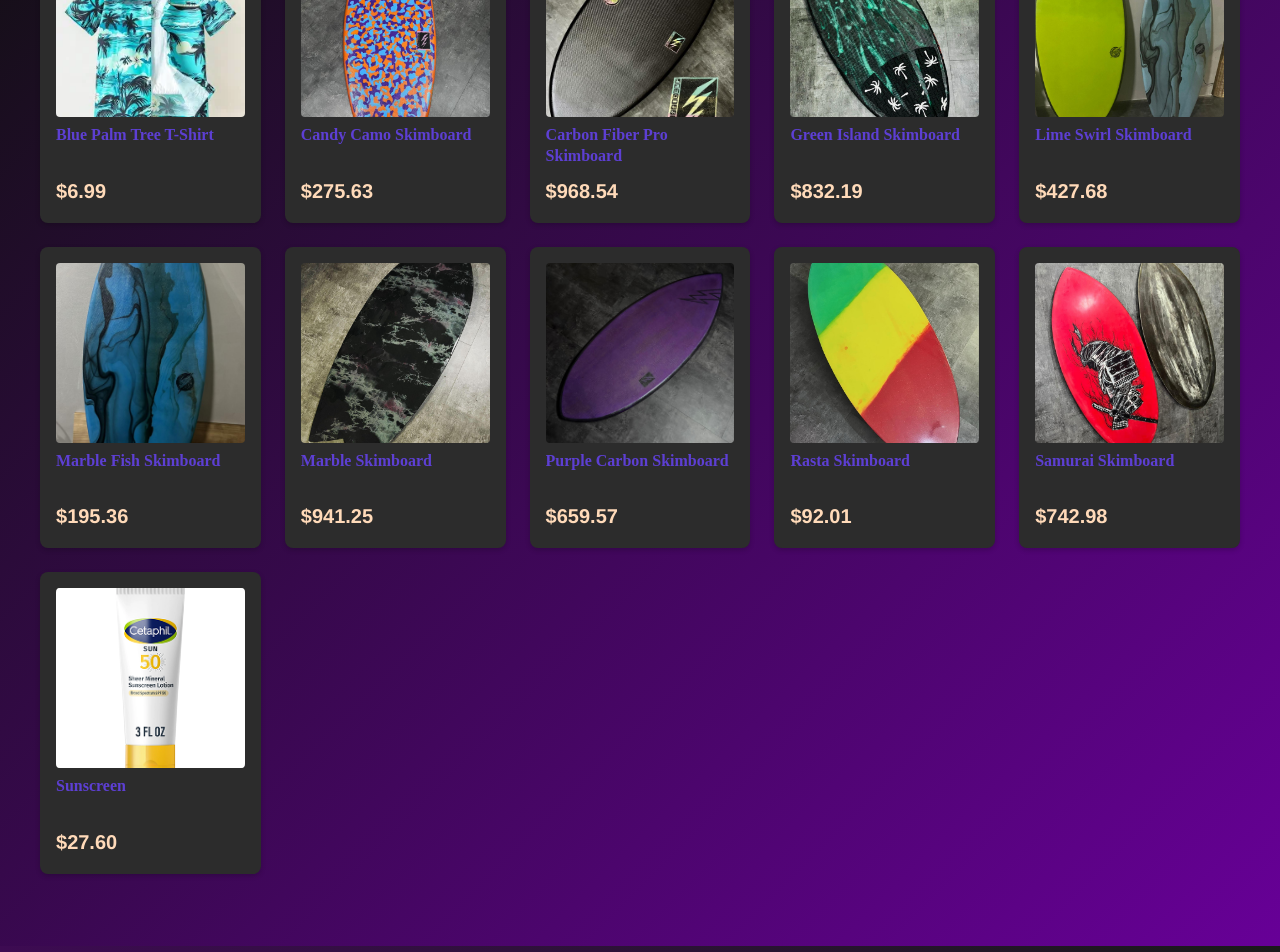
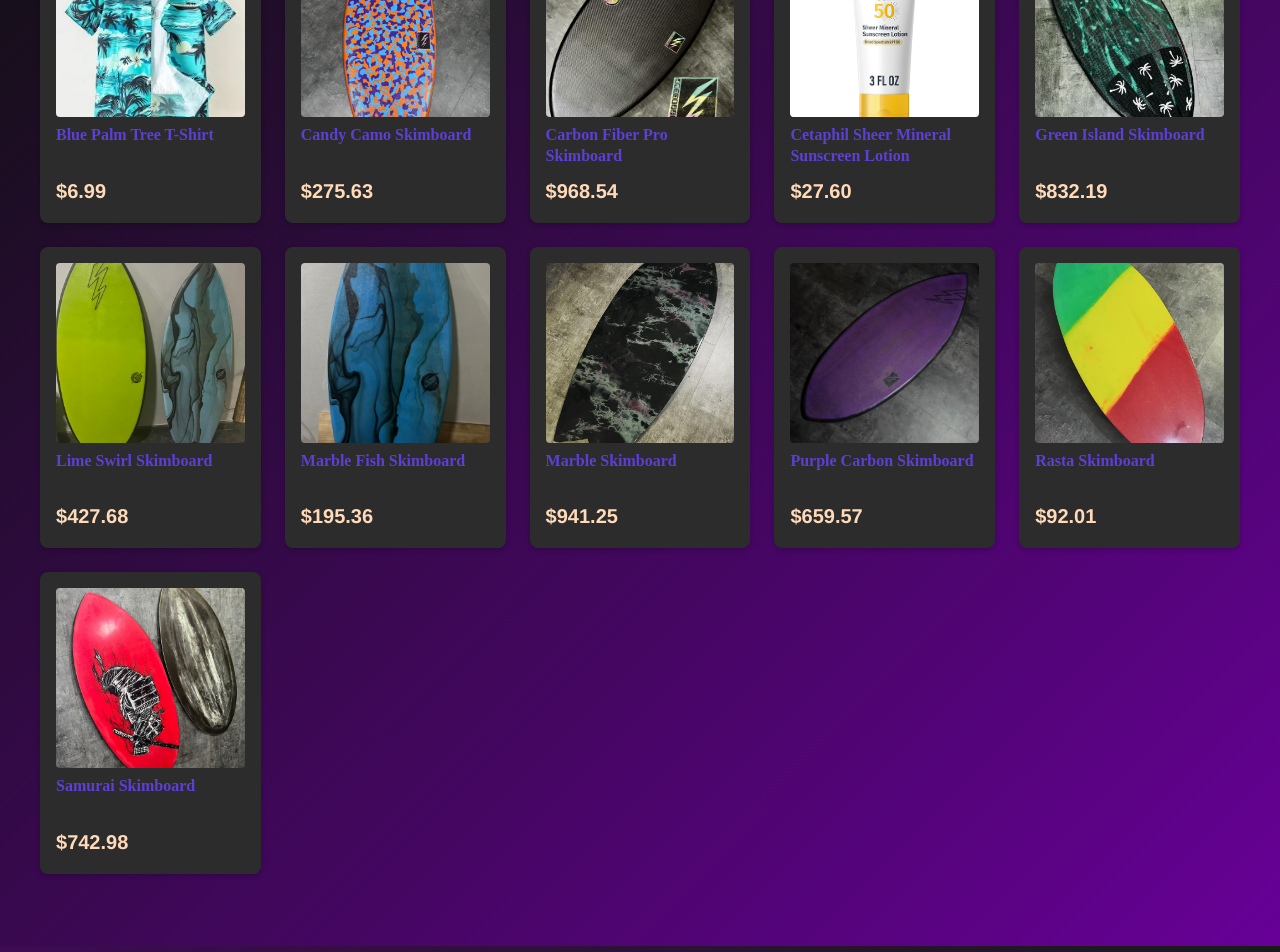
Before and after one commit to AdrielChan/ThisSideUp_React, a React (Create React App) app: page /products in a window 1280 px wide. Shown: the part 280-1232 px from the top of the page. Built offline with nearby package versions, Linux system fonts and the light colour scheme; a web font is replaced by a local one.

Commit message:
name change

```diff
--- a/src/Data.js
+++ b/src/Data.js
@@ -137,7 +137,7 @@ export const initialProducts = [
 
   {
     _id: generateId('prod'),
-    name: "Sunscreen",
+    name: "Cetaphil Sheer Mineral Sunscreen Lotion",
     description: "Timeless black sunglasses with UV protection.",
     imageUrl: "/Product Photos/Cetaphil-Sheer-Mineral-Sunscreen-Lotion-SPF-50-Fragrance-Free-3-oz_31c4fa0f-cbeb-43d0-84ae-168d51d38f5f.0783adf0de938f2148f6902345bfee3b.png",
     category: "Accessories", // Or "Accessories"
```
